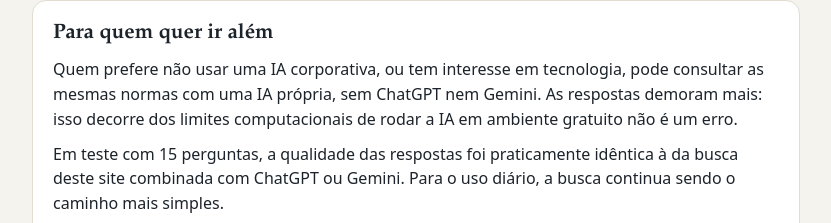
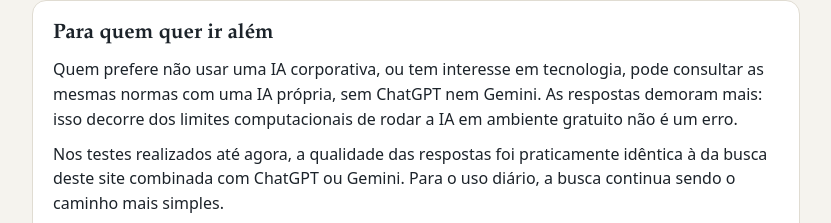
Before and after one commit to carlos-mendes-maestria/oraculo-normativo, a plain HTML site: page index.html in a window 1280 px wide. Shown: the part 1481-1704 px from the top of the page, without its empty margins (224-1055 px from the left). Drawn offline with Linux system fonts and the light colour scheme.

Commit message:
Retira do aviso o numero de perguntas testadas

```diff
--- a/index.html
+++ b/index.html
@@ -85,7 +85,7 @@
   <section class="bloco">
     <h2>Para quem quer ir além</h2>
     <p>Quem prefere não usar uma IA corporativa, ou tem interesse em tecnologia, pode consultar as mesmas normas com uma IA própria, sem ChatGPT nem Gemini. As respostas demoram mais: isso decorre dos limites computacionais de rodar a IA em ambiente gratuito não é um erro.</p>
-    <p>Em teste com 15 perguntas, a qualidade das respostas foi praticamente idêntica à da busca deste site combinada com ChatGPT ou Gemini. Para o uso diário, a busca continua sendo o caminho mais simples.</p>
+    <p>Nos testes realizados até agora, a qualidade das respostas foi praticamente idêntica à da busca deste site combinada com ChatGPT ou Gemini. Para o uso diário, a busca continua sendo o caminho mais simples.</p>
     <p><strong>Atualização:</strong> a base deste site é atualizada semanalmente; a do notebook, somente mensalmente, devido ao tempo necessário para ajustar cada base de dados.</p>
     <div class="opcoes">
       <article class="opcao">
```
